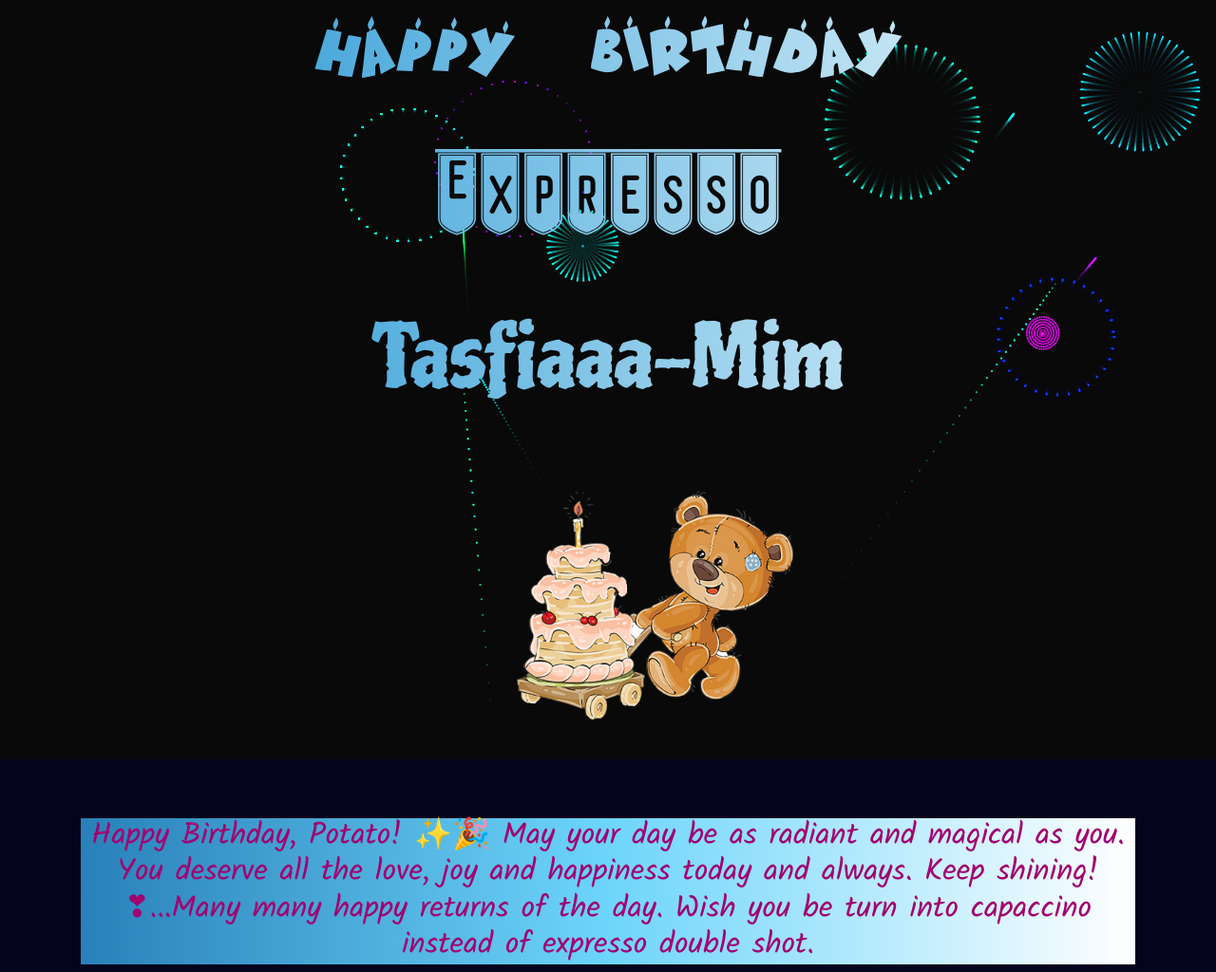
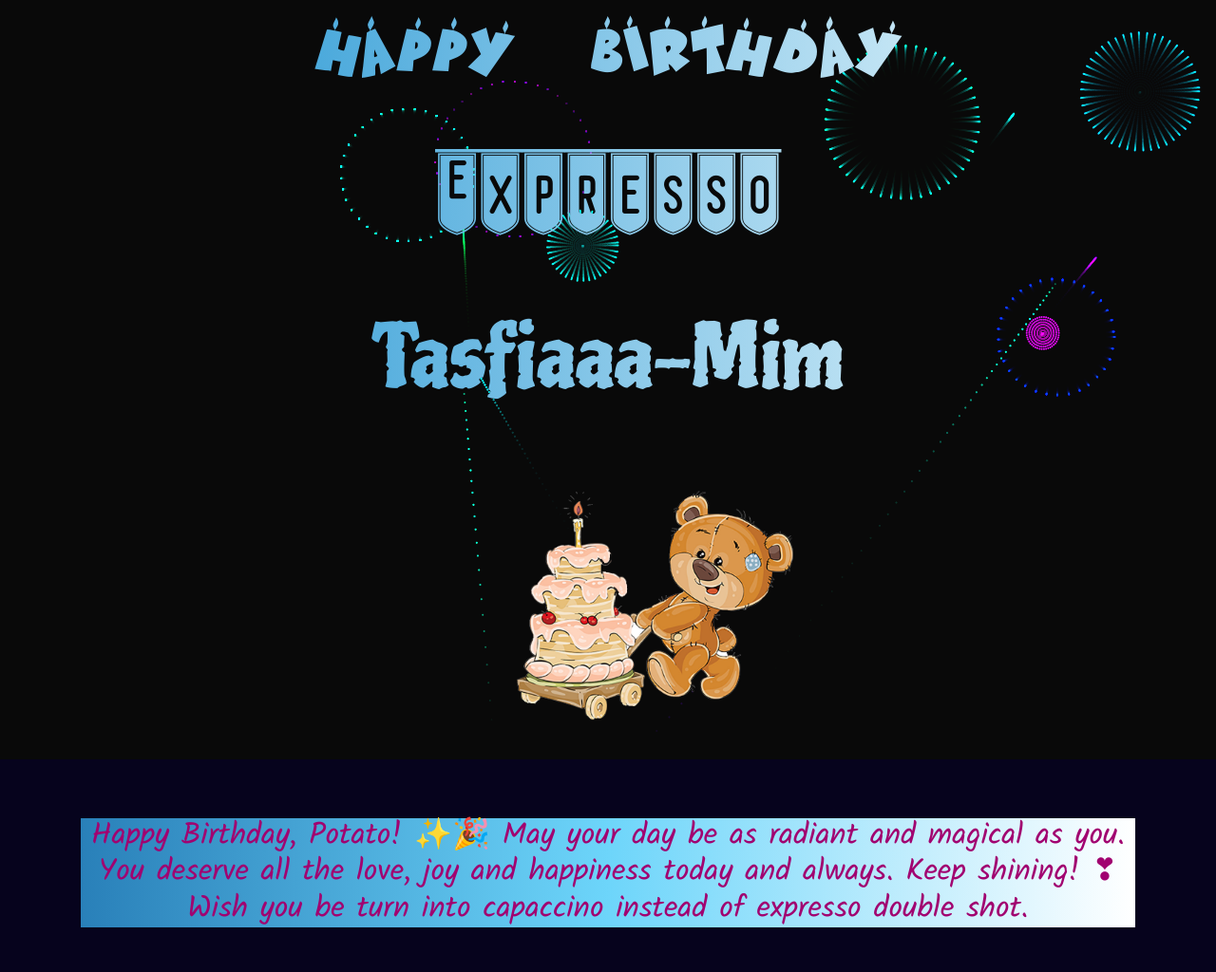
Before and after one commit to shounaksarker/b_day_wish, a plain HTML site: page index.html in a window 1280 px wide. Shown: the whole page at 95% size. After the commit the page ends 985 px from the top, so only its background shows below. Drawn offline with nearby package versions, Linux system fonts and the light colour scheme.

Commit message:
Update index.html

```diff
--- a/index.html
+++ b/index.html
@@ -46,8 +46,7 @@
 
       <div class="love animate__animated animate__fadeInLeftBig">
         <h2>
-           Happy Birthday, Potato! ✨🎉 May your day be as radiant and magical as you. You deserve all the love, joy and happiness today and always. Keep shining!  &#10083;...Many many happy
-          returns of the day. Wish you be turn into capaccino instead of expresso double shot.
+           Happy Birthday, Potato! ✨🎉 May your day be as radiant and magical as you. You deserve all the love, joy and happiness today and always. Keep shining!  &#10083; <br> Wish you be turn into capaccino instead of expresso double shot.
         </h2>
       </div>
 
```
